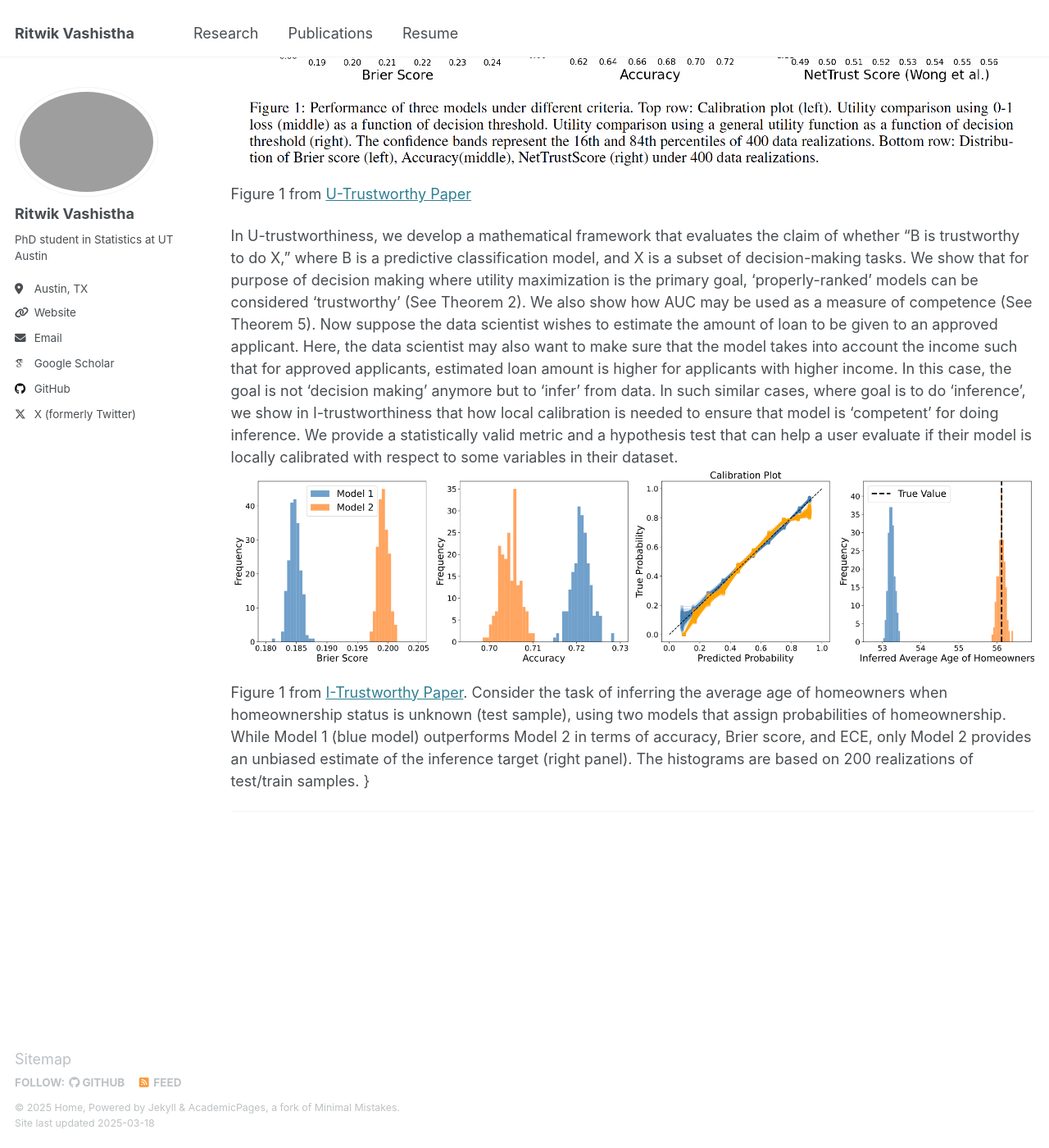
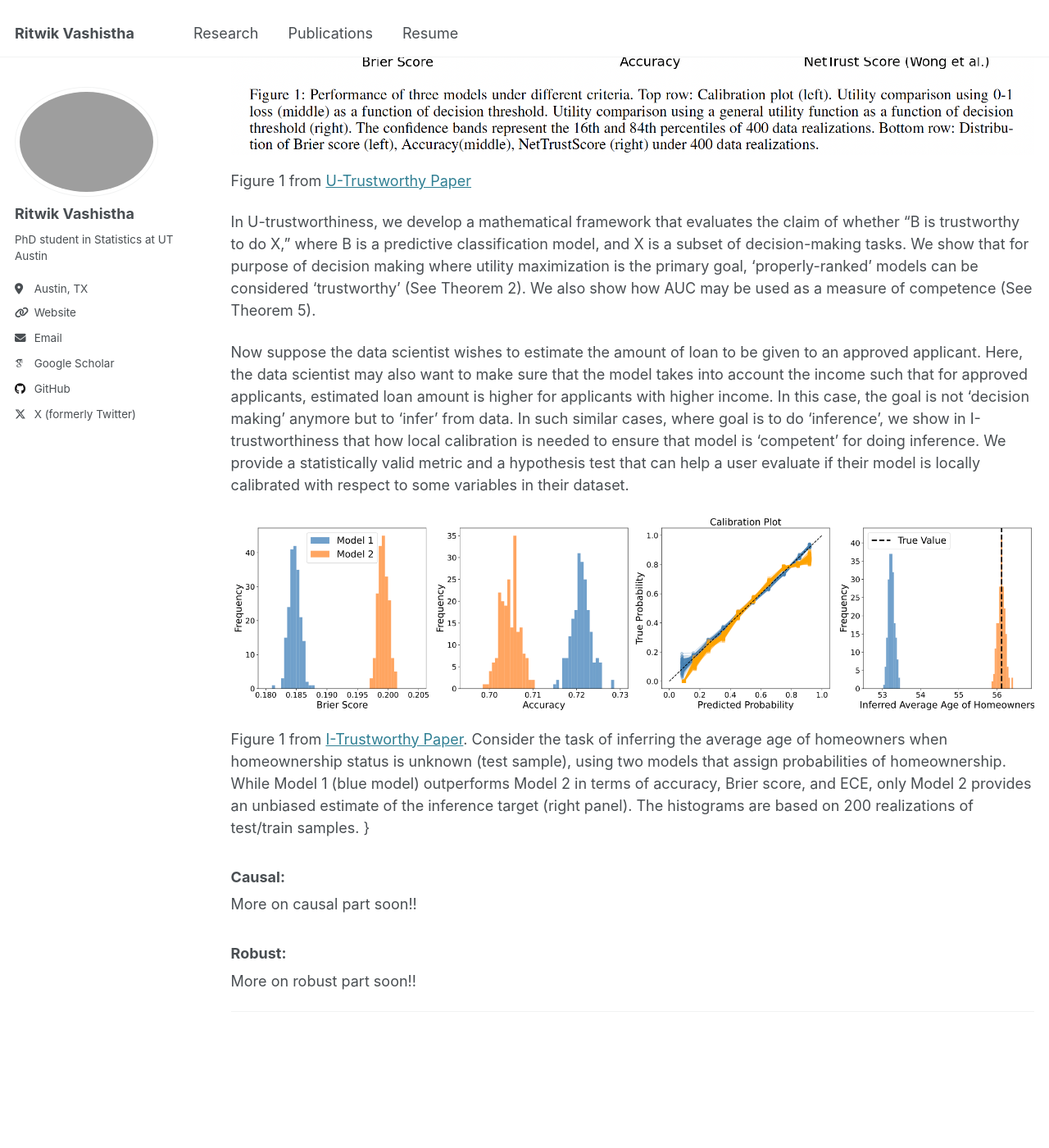
Before and after one commit to ritwikvashistha/ritwikvashistha.github.io, a Jekyll site: the page built from _pages/research.html, in a window 1280 px wide and 1400 px high, scrolled down 967 px. Shown: the whole window at 82% size. Built offline with Jekyll 4.4.1, drawn with Linux system fonts in a browser that asks for light colours; some web fonts are replaced.

Commit message:
Update research.html

```diff
--- a/_pages/research.html
+++ b/_pages/research.html
@@ -11,7 +11,7 @@ author_profile: true
 <h2>About My Research</h2>
 <p>
 My current research focus is on building trustworthy, causal and robust stats/ML models for decision making and inference. A lot of fancy terms but the overarching goal is to build nice reliable statistical models that give good insights.
-<h2>Trustworthy:</h2>
+<h3>Trustworthy:</h3>
 ‘Trustworthiness’ is a broad term that has various facets and can be subjective in practice. In order to study trustworthiness in context of machine learning, I have focused on competence based theories of trust. Here, trust is framed as reliance on a machine or model’s capability to achieve its goals.
 
 In the context of predictive models and decision-making, this notion translates into our reliance on a model that consistently demonstrates competence in achieving its goal in a decision-making task.  Suppose, a data scientist is interested in using classification models for making some decisions (eg. to give loan or not) and wishes to understand which model (Logistic Regression, XGboost, Neural Networks etc) can be considered ‘trustworthy’. There are multiple choices and often different metrics pick different models.
@@ -20,16 +20,24 @@ In the context of predictive models and decision-making, this notion translates
   <img src="/images/figure1-utrustworthy.png" alt="Plot 3" style="max-width: 100%; height: auto;">
   <p>Figure 1 from <a href=https://ritwikvashistha.github.io/publication/u-trustworthy> U-Trustworthy Paper</a>
 </div>
+</p>
+<p>
+In U-trustworthiness, we develop a mathematical framework that evaluates the claim of whether “B is trustworthy to do X,” where B is a predictive classification model, and X is a subset of decision-making tasks. We show that for purpose of decision making where utility maximization is the primary goal, ‘properly-ranked’ models can be considered ‘trustworthy’ (See Theorem 2). We also show how AUC may be used as a measure of competence (See Theorem 5).
+</p>
 
-
-In U-trustworthiness, we develop a mathematical framework that evaluates the claim of whether “B is trustworthy to do X,” where B is a predictive classification model, and X is a subset of decision-making tasks. We show that for purpose of decision making where utility maximization is the primary goal, ‘properly-ranked’ models can be considered ‘trustworthy’ (See Theorem 2). We also show how AUC may be used as a measure of competence (See Theorem 5).
-
-
-
+<p>
 Now suppose the data scientist wishes to estimate the amount of loan to be given to an approved applicant. Here, the data scientist may also want to make sure that the model takes into account the income such that for approved applicants,  estimated loan amount is higher for applicants with higher income.  In this case, the goal is not ‘decision making’ anymore but to ‘infer’ from data. In such similar cases, where goal is to do ‘inference’, we show in I-trustworthiness that how local calibration is needed to ensure that model is ‘competent’ for doing inference.  We provide a statistically valid metric and a hypothesis test that can help a user evaluate if their model is locally calibrated with respect to some variables in their dataset.
 <div>
   <img src="/images/motivation_I-trustworthiness.png" alt="Plot 3" style="max-width: 100%; height: auto;">
   <p>Figure 1 from <a href=https://ritwikvashistha.github.io/publication/i-trustworthy> I-Trustworthy Paper</a>. Consider the task of inferring the average age of homeowners when homeownership status is unknown (test sample), using two models that assign probabilities of homeownership. While Model 1 (blue model) outperforms Model 2 in terms of accuracy, Brier score, and ECE, only Model 2 provides an unbiased estimate of the inference target (right panel). The histograms are based on 200 realizations of test/train samples. } </p>
 </div>
 </p>
-<hr />
+<p>
+<h3>Causal:</h3>
+More on causal part soon!!
+</p>
+<p>
+<h3>Robust:</h3>
+More on  robust part soon!!
+</p>
+<hr/>
```
